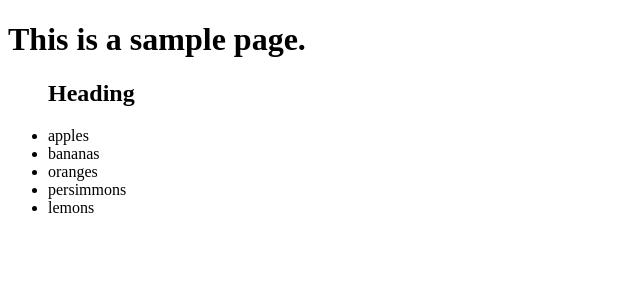
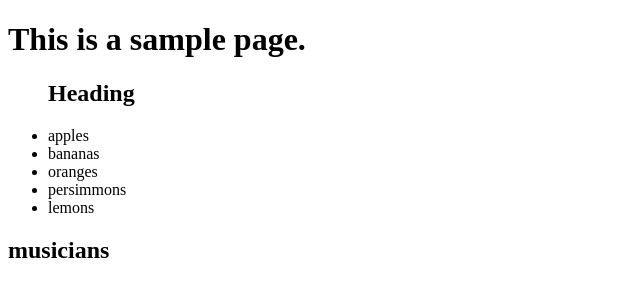
Before and after one commit to tmg495/practice-page, a plain HTML site: page samplepage.html in a window 1280 px wide. Shown: the whole page, without its empty margins (0-640 px from the left). Drawn offline with Linux system fonts and the light colour scheme.

Commit message:
compliant with todo list 3

```diff
--- a/samplepage.html
+++ b/samplepage.html
@@ -17,6 +17,7 @@
         <li>persimmons</li>
         <li>lemons</li>
     </ul>
+    <h2>musicians</h2>
     <!-- <script>console.log("this is some JS code visible in the console.")</script> -->
      <!-- <script src="script.js"></script> BETTER -->
 </body>
```
Also changed, not shown: css/styles.css (added).
